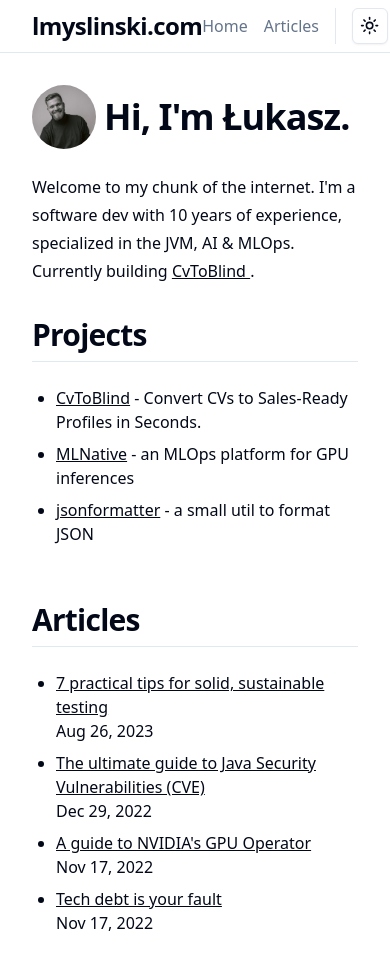
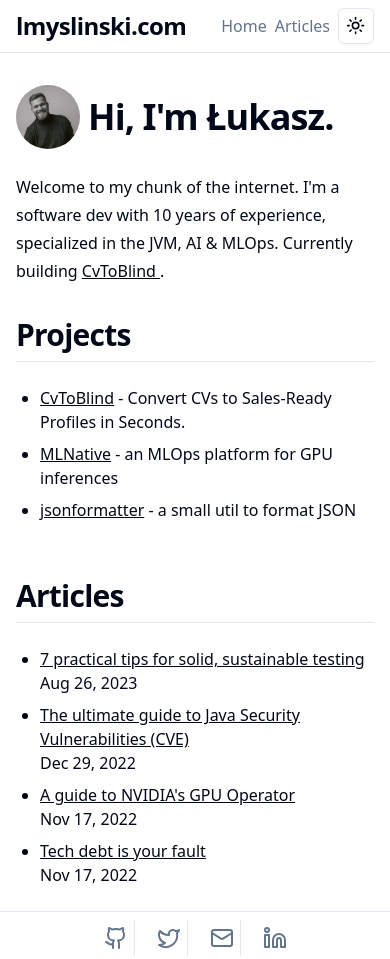
Before and after one commit to lmyslinski/blog, an Astro site: page / in a window 390 px wide. Shown: the top 959 px of the page. Built offline with nearby package versions, Linux system fonts and the light colour scheme; Astro itself is replaced by a stand-in of ours.

Commit message:
responsive tweaks

```diff
--- a/src/components/BaseHead.astro
+++ b/src/components/BaseHead.astro
@@ -1,6 +1,7 @@
 ---
 // Import the global.css file here so that it is included on
 // all pages through the use of the <BaseHead /> component.
+import { ViewTransitions } from "astro:transitions";
 import "../styles/global.css";
 
 interface Props {
@@ -41,7 +42,7 @@
 <meta property="twitter:title" content={title} />
 <meta property="twitter:description" content={description} />
 <meta property="twitter:image" content={new URL(image, Astro.url)} />
-
+<ViewTransitions />
 <script
   type="text/partytown"
   async
--- a/src/components/Hero.astro
+++ b/src/components/Hero.astro
@@ -1,15 +1,11 @@
 ---
-// Import the <Image /> component
 import { Image } from "astro:assets";
-// Import a reference to the image itself
 import myImage from "../../public/prof-close.jpeg";
 ---
 
 <div class="flex flex-col items-start justify-center w-full mt-8">
   <div class="flex items-center gap-2">
-    <!-- <img class="rounded-full w-16" src="/prof-close.jpeg" alt="profile pic" /> -->
     <Image class="rounded-full w-16" src={myImage} alt="A very cool penguin!" />
-
     <h1 class="scroll-m-20 text-4xl font-extrabold tracking-tight lg:text-5xl">
       Hi, I'm Łukasz.
     </h1>
--- a/src/components/header.tsx
+++ b/src/components/header.tsx
@@ -1,10 +1,9 @@
 import { ModeToggle } from "./mode-toggle";
-import { Separator } from "./ui/separator";
 
 export default function Header() {
   return (
     <div className="w-full border-b py-2 flex justify-center">
-      <div className="flex justify-between w-full max-w-7xl px-8">
+      <div className="flex justify-between w-full max-w-7xl px-4">
         <div className="flex items-center">
           <a href="/">
             <h3 className="scroll-m-20 text-2xl font-semibold tracking-tight">
@@ -12,14 +11,13 @@
             </h3>
           </a>
         </div>
-        <div className="flex items-center space-x-4">
+        <div className="flex items-center space-x-2 md:space-x-4">
           <a className="text-muted-foreground" href="/">
             Home
           </a>
           <a className="text-muted-foreground" href="/blog">
             Articles
           </a>
-          <Separator orientation="vertical" />
           <ModeToggle />
         </div>
       </div>
--- a/src/layouts/CoreLayout.astro
+++ b/src/layouts/CoreLayout.astro
@@ -13,7 +13,7 @@
   <body>
     <div class="flex flex-col items-center h-full">
       <Header client:load />
-      <div class="flex flex-col px-8 max-w-7xl grow w-full">
+      <div class="flex flex-col px-4 max-w-7xl grow w-full">
         <slot />
       </div>
       <Footer />
```
